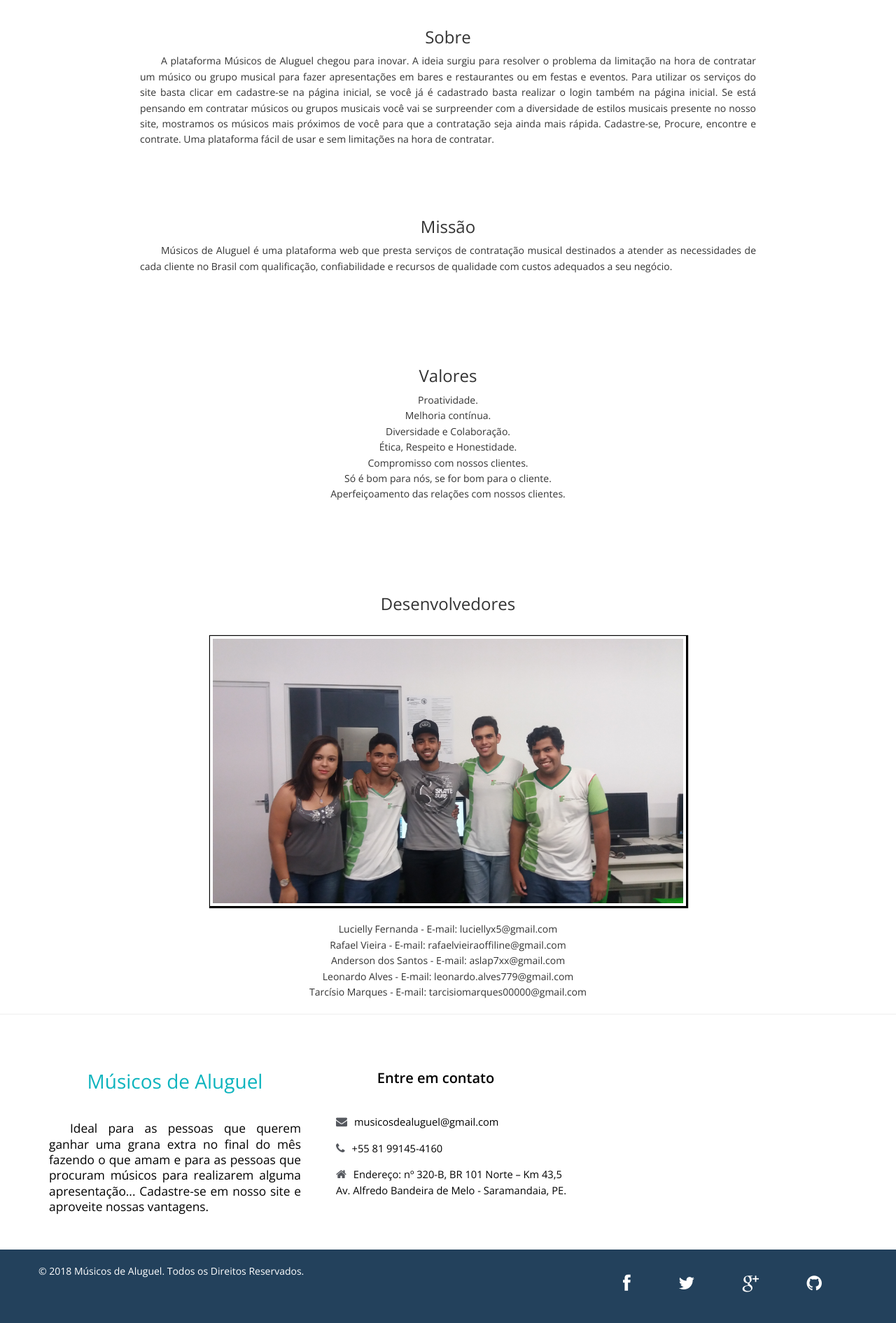
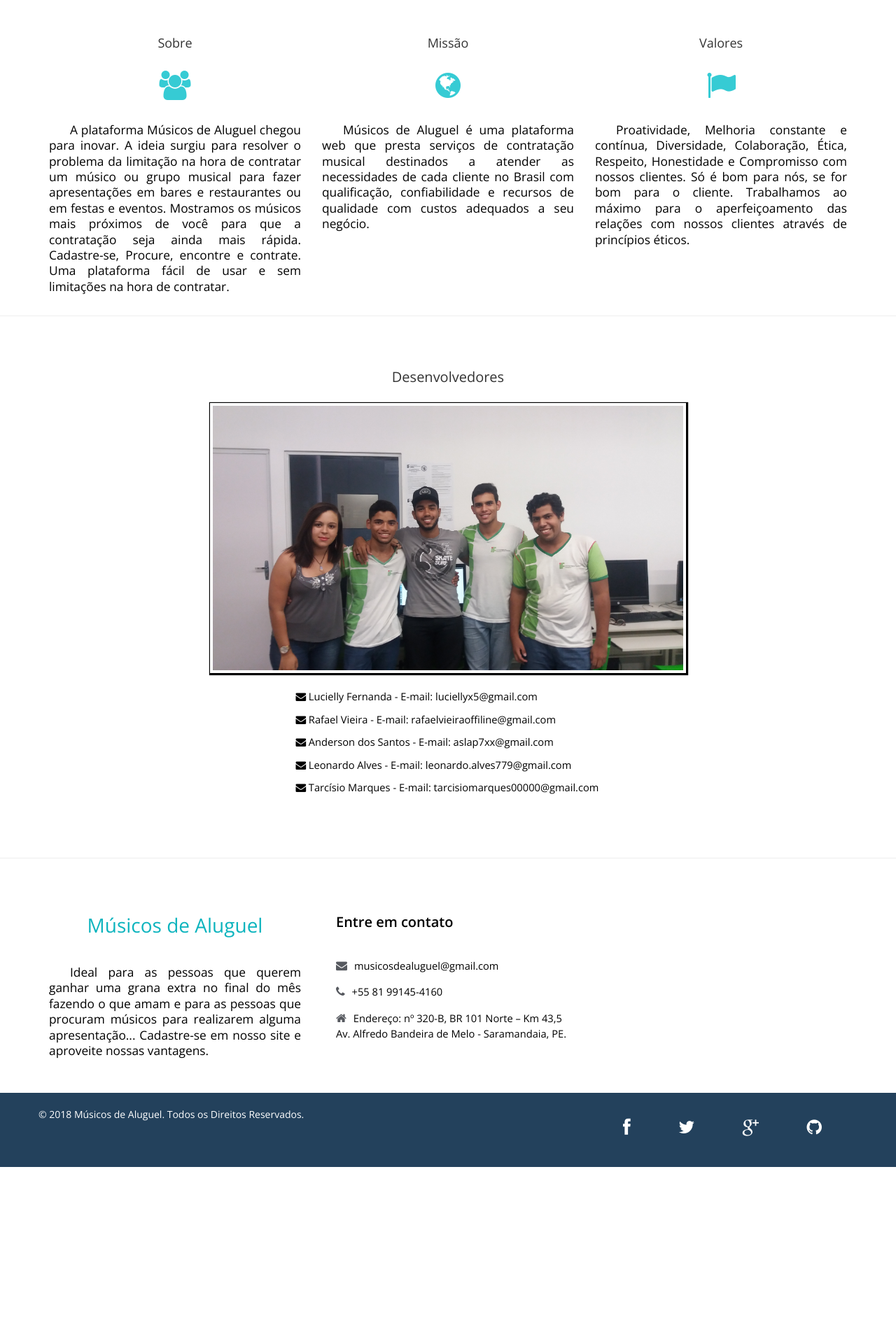
Before and after one commit to Leonardo-AD/template, a PHP site: page /quemsomos.php in a window 1280 px wide. Shown: the part 60-1951 px from the top of the page at 70% size. After the commit the page ends 1728 px from the top, so only its background shows below. Run offline with PHP 8.4, Linux system fonts and the light colour scheme; some libraries are stand-ins or nearby versions.

Commit message:
atualização dia 27/05/2018

```diff
--- a/css/style.css
+++ b/css/style.css
@@ -317,6 +317,8 @@ input.form-control{
   margin-left: 30%;
 }
 
+
+
 /*Página de músicos*/
 
 h2.pagm{
@@ -411,25 +413,25 @@ div#corpo{
 
 /*Quem somos*/
 
-p#ident{
-  text-align: center;
-  text-indent: 30px;
-  text-align: justify;
-  margin-left: 200px;
-  margin-right: 200px;
+div#ic{
+  margin-top:8%;
 }
 
-p#valores{
+h3#dev{
   text-align: center;
+  margin-top: 6%;
+  margin-bottom: 2%;
+  font-size: 15pt;
 }
 
-h3{
+div#inf{
   text-align: center;
-  margin-top: 100px;
+  margin-bottom: 7%;
 }
 
-p#info{
-  text-align: center;
+div#inf p{
+  text-align:justify;
+  margin-left: 33%;
 }
 
 figure.grupo{
@@ -466,8 +468,9 @@ figure.grupo:hover figcaption{
 }
 
 figure.grupo h4{
-  font-size: 16px;
+  font-size: 11.6pt;
   color:white;
+  text-align: center;
 }
 
 /* --- Blog --- */
@@ -723,6 +726,10 @@ textarea#message{
 	display:block;
 }
 
+div#ind{
+  margin-bottom:7%;
+}
+
 /*=========================
   Footer
  ================= */
--- a/index.php
+++ b/index.php
@@ -37,7 +37,7 @@
     </div>
   </div>
 
-  <div class="container">
+  <div class="container" id="ind">
     <div class="row">
       <div class="box">
         <div class="col-md-4">
--- a/pag-musico.php
+++ b/pag-musico.php
@@ -1,6 +1,6 @@
 <!DOCTYPE html>
 <html lang="en">
-
+<meta name="viewport" content="width=device-width, initial-scale=1">
 <body>
   <?php include "cabecalho.php";?>
 
--- a/quemsomos.php
+++ b/quemsomos.php
@@ -3,42 +3,58 @@
 
 <?php include 'cabecalho.php';?>
 
-  <div id="qs">
-<div id="sobre">
+<div class="container" id="ic">
+    <div class="row">
+      <div class="box">
+        <div class="col-md-4">
+          <div class="wow bounceIn" data-wow-offset="0" data-wow-delay="0.4s">
+            <h4>Sobre</h4>
+            <div class="icon">
+              <i class="fa fa-users fa-3x"></i>
+            </div>
+            <p style="color: black; font-size: 13pt; text-align: justify; text-indent: 30px;">A plataforma Músicos de Aluguel chegou para inovar. A ideia surgiu para resolver o problema da limitação na hora de contratar um músico ou grupo musical para fazer apresentações em bares e restaurantes ou em festas e eventos. Mostramos os músicos mais próximos de você para que a contratação seja ainda mais rápida. Cadastre-se, Procure, encontre e contrate. Uma plataforma fácil de usar e sem limitações na hora de contratar.</p>
+            <!-- <div class="ficon">
+              <a href="#" class="btn btn-default" role="button">Read more</a>
+            </div> -->
+          </div>
+        </div>
 
-<h3>Sobre</h3>
+        <div class="col-md-4">
+          <div class="wow bounceIn" data-wow-offset="0" data-wow-delay="1.0s">
+            <h4>Missão</h4>
+            <div class="icon">
+              <i class="fa fa-globe fa-3x"></i>
+            </div>
+            <p style="color: black; font-size: 13pt; text-align: justify; text-indent:30px;">Músicos de Aluguel é uma plataforma web que presta serviços de contratação musical destinados a atender as necessidades de cada cliente no Brasil com qualificação, confiabilidade e recursos de qualidade com custos adequados a seu negócio.</p>
+            <!-- <div class="ficon">
+              <a href="#" class="btn btn-default" role="button">Read more</a>
+            </div> -->
+          </div>
+        </div>
 
-<p id="ident">
+        <div class="col-md-4">
+          <div class="wow bounceIn" data-wow-offset="0" data-wow-delay="1.6s">
+            <h4>Valores</h4>
+            <div class="icon">
+              <i class="fa fa-flag fa-3x"></i>
+            </div>
+            <p style="color: black; font-size: 13pt; text-align: justify; text-indent:30px;">
+            Proatividade, Melhoria constante e contínua, Diversidade, Colaboração, Ética, Respeito, Honestidade e Compromisso com nossos clientes. Só é bom para nós, se for bom para o cliente. Trabalhamos ao máximo para o aperfeiçoamento das relações com nossos clientes através de princípios éticos.</p>
+            <!-- <div class="ficon">
+              <a href="#" class="btn btn-default" role="button">Read more</a>
+            </div> -->
+          </div>
 
-  A plataforma Músicos de Aluguel chegou para inovar. A ideia surgiu para resolver o problema da limitação na hora de contratar um músico ou grupo musical para fazer apresentações em bares e restaurantes ou em festas e eventos. Para utilizar os serviços do site basta clicar em cadastre-se na página inicial, se você já é cadastrado basta realizar o login também na página inicial. Se está pensando em contratar músicos ou grupos musicais você vai se surpreender com a diversidade de estilos musicais presente no nosso site, mostramos os músicos mais próximos de você para que a contratação seja ainda mais rápida. Cadastre-se, Procure, encontre e contrate. Uma plataforma fácil de usar e sem limitações na hora de contratar.
+        </div>
 
-</p>
+      </div>
+    </div>
+  </div>
 
-<h3>Missão</h3>
-
-<p id="ident">
-
-  Músicos de Aluguel é uma plataforma web que presta serviços de contratação musical destinados a atender as necessidades de cada cliente no Brasil com qualificação, confiabilidade e recursos de qualidade com custos adequados a seu negócio.
-
-</p></br>
-
-<h3>Valores</h3>
-
-<p id="valores">
+  <hr>
 
 
-  Proatividade.<br/>
-  Melhoria contínua.<br/>
-  Diversidade e Colaboração.<br/>
-  Ética, Respeito e Honestidade.<br/>
-  Compromisso com nossos clientes.<br/>
-  Só é bom para nós, se for bom para o cliente.<br/>
-  Aperfeiçoamento das relações com nossos clientes.<br/>
-
-
-</p></br>
-
-<h3>Desenvolvedores</h3></br>
+<h3 id="dev">Desenvolvedores</h3>
 
 
 <figure class="grupo">
@@ -50,14 +66,13 @@
 </figure></br>
 
 
-<p id="info">
-
-  Lucielly Fernanda - E-mail: luciellyx5@gmail.com<br/>
-  Rafael Vieira - E-mail: rafaelvieiraoffiline@gmail.com<br/>
-  Anderson dos Santos - E-mail: aslap7xx@gmail.com<br/>
-  Leonardo Alves - E-mail: leonardo.alves779@gmail.com<br/>
-  Tarcísio Marques - E-mail: tarcisiomarques00000@gmail.com<br/>
-</p>
+  <div id="inf">
+      <p style="color: black; font-size: 11pt;"><i class="fa fa-envelope"></i> Lucielly Fernanda - E-mail: luciellyx5@gmail.com</p>
+      <p style="color: black; font-size: 11pt;"><i class="fa fa-envelope"></i> Rafael Vieira - E-mail: rafaelvieiraoffiline@gmail.com</p>
+      <p style="color: black; font-size: 11pt;"><i class="fa fa-envelope"></i> Anderson dos Santos - E-mail: aslap7xx@gmail.com</p>
+      <p style="color: black; font-size: 11pt;"><i class="fa fa-envelope"></i> Leonardo Alves - E-mail: leonardo.alves779@gmail.com</p>
+      <p style="color: black; font-size: 11pt;"><i class="fa fa-envelope"></i> Tarcísio Marques - E-mail: tarcisiomarques00000@gmail.com</p>
+  </div>
 
 </div>
 </div>
--- a/rodape.php
+++ b/rodape.php
@@ -17,7 +17,7 @@
             </ul>
           </div> -->
           <div class="col-md-4 f-contact" style="margin-left: 20px;">
-            <h3 class="widgetheading" id="cont">Entre em contato</h3>
+            <h3 class="widgetheading">Entre em contato</h3>
             <a href="#">
               <p style="color: black; font-size: 11pt;"><i class="fa fa-envelope"></i>musicosdealuguel@gmail.com</p>
             </a>
```
